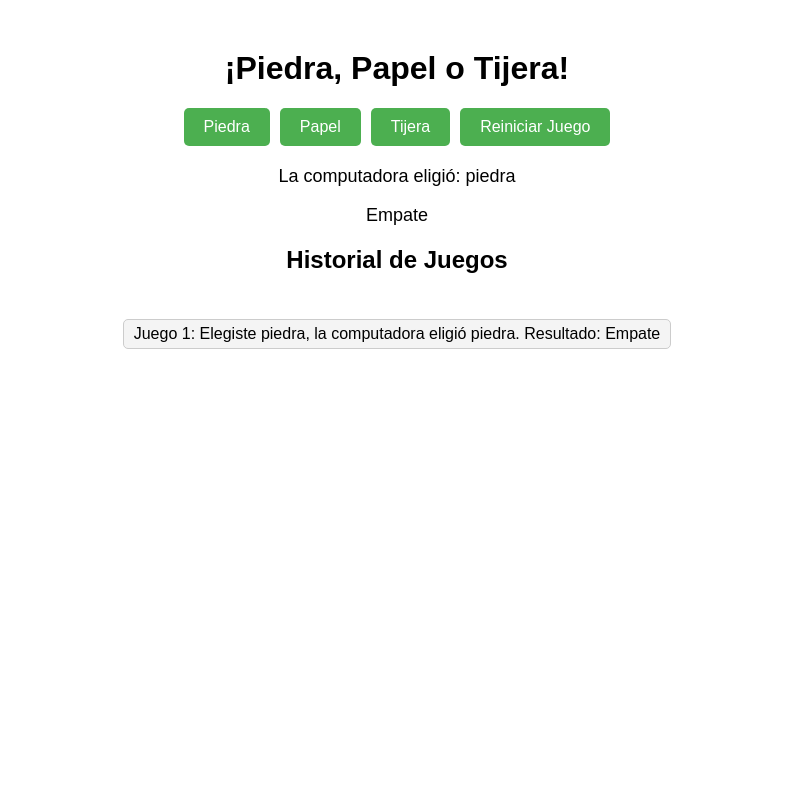
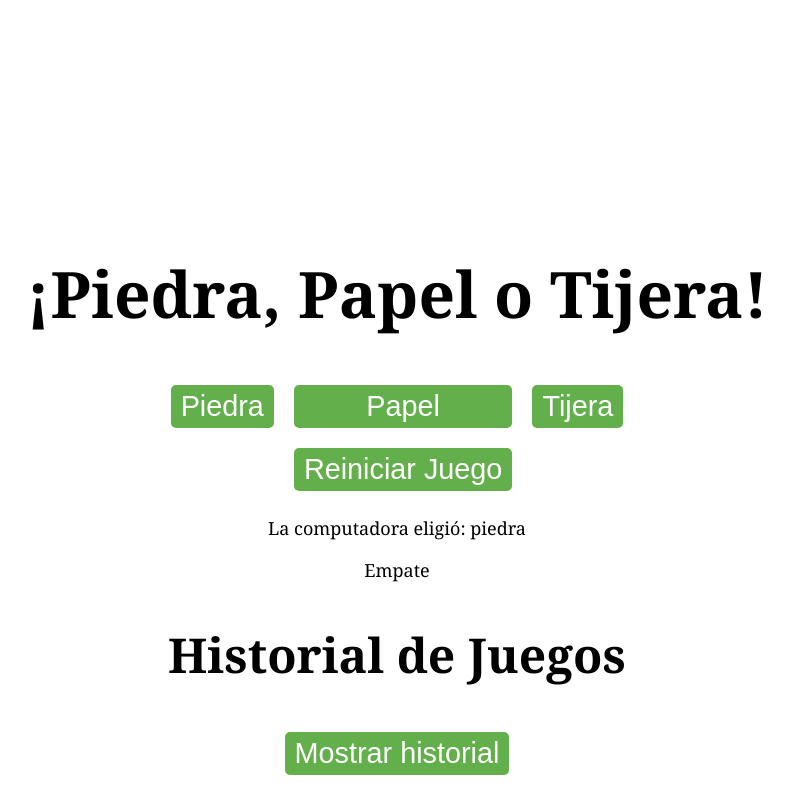
Before and after one commit to notnawe/Piedra-papel-tijera, a plain HTML site: page index.html in a window 1280 px wide. Both pictures are taken after a click on the button "Piedra". Shown: the whole page, without its empty margins (243-1036 px from the left). Drawn offline with Linux system fonts and the light colour scheme.

Commit message:
Historial de partidas ahora quedan guardadas en LocalStorage y el historial ahora tiene la opcion de mostrar y ocultar. Se cambio la fuente Arial por Cambria. Centre todo el contenido al medio de la pagina.

```diff
--- a/CSS/styles.css
+++ b/CSS/styles.css
@@ -1,11 +1,14 @@
 body {
-    font-family: Arial, sans-serif;
+    font-family: Cambria, Cochin, Georgia, Times, 'Times New Roman', serif;
+    font-size: 200%;
     text-align: center;
-    margin-top: 50px;
+    margin-top: 250px;
 }
 
 #opciones {
-    display: flex;
+    display: grid;
+    grid-template-columns: repeat(3,auto);
+    grid-template-rows: center;
     justify-content: center;
     align-items: center;
     gap: 10px; /* Espacio entre los botones */
@@ -13,23 +16,25 @@ body {
 }
 
 button {
-    padding: 10px 20px;
-    font-size: 16px;
+    padding: 5px 10px;
+    font-size:90%;
     cursor: pointer;
-    background-color: #4CAF50;
+    background-color: #63af4c;
     color: white;
     border: none;
     border-radius: 5px;
     transition: background-color 0.3s;
+    margin: 5px;
 }
 
 button:hover {
-    background-color: #45a049;
+    background-color: #d4c717;
 }
 
 #reiniciar {
-    visibility: hidden; /* Oculto al inicio, hasta que el juego termine */
-
+    grid-column: 2 / 3;
+    grid-row: 2 / 3;
+    visibility: hidden;
 }
 
 #resultado {
@@ -38,17 +43,17 @@ button:hover {
 }
 
 #historial {
+    font-size: medium;
     margin-top: 20px;
     list-style: none;
     padding: 0;
-    text-align: left;
-    display: inline-block;
+    text-align: center;
+    display: none;
+
 }
 
 #historial li {
-    padding: 5px 10px;
-    background: #f4f4f4;
+    padding: 5px 20px;
     margin: 5px 0;
     border-radius: 5px;
-    border: 1px solid #ccc;
 }
--- a/JS/main.js
+++ b/JS/main.js
@@ -3,8 +3,9 @@ const eleccionComputadoraElem = document.getElementById("eleccionComputadora");
 const resultadoJuegoElem = document.getElementById("resultadoJuego");
 const botonReiniciar = document.getElementById("reiniciar");
 const historialElem = document.getElementById("historial");
+const botonMostrarHistorial = document.getElementById("mostrarHistorial");
 
-let historial = []; // Array para almacenar el historial de juegos
+let historial = JSON.parse(localStorage.getItem("historial")) || []; // Recuperar historial del localStorage o inicializarlo vacío
 
 // Función para generar la elección aleatoria de la computadora
 function eleccionComputadora() {
@@ -33,12 +34,12 @@ function actualizarHistorial() {
 
     historial.forEach((juego, index) => {
         const li = document.createElement("li");
-        li.textContent = `Juego ${index + 1}: Elegiste ${juego.jugador}, la computadora eligió ${juego.computadora}. Resultado: ${juego.resultado}`;
+        li.textContent = `Juego ${index + 1}: Tú elegiste ${juego.jugador}, la computadora eligió ${juego.computadora}. Resultado: ${juego.resultado}`;
         historialElem.appendChild(li);
     });
 }
 
-// Función principal para jugar, llamada al hacer clic en una opción
+// Función para jugar, llamada al hacer clic en una opción
 function jugar(eleccionJugador) {
     const eleccionComp = eleccionComputadora();
 
@@ -56,8 +57,8 @@ function jugar(eleccionJugador) {
         resultado: resultado
     });
 
-    // Actualizar el historial en la página
-    actualizarHistorial();
+    // Guardar el historial en el localStorage
+    localStorage.setItem("historial", JSON.stringify(historial));
 
     // Mostrar botón de reiniciar
     botonReiniciar.style.visibility = "visible";
@@ -69,3 +70,15 @@ function reiniciarJuego() {
     resultadoJuegoElem.textContent = "";
     botonReiniciar.style.visibility = "hidden"; // Ocultar nuevamente el botón de reiniciar
 }
+
+// Función para mostrar el historial
+function mostrarHistorial() {
+    if (historialElem.style.display === "none") {
+        actualizarHistorial(); // Actualizar el contenido del historial
+        historialElem.style.display = "block"; // Mostrar el historial
+        botonMostrarHistorial.textContent = "Ocultar Historial";
+    } else {
+        historialElem.style.display = "none"; // Ocultar el historial
+        botonMostrarHistorial.textContent = "Mostrar Historial";
+    }
+}
--- a/index.html
+++ b/index.html
@@ -23,7 +23,8 @@
     </div>
 
     <h2>Historial de Juegos</h2>
-    <ul id="historial"></ul> <!-- Lista para mostrar el historial -->
+    <button id="mostrarHistorial" onclick="mostrarHistorial()">Mostrar historial</button>
+    <ul id="historial" style="display: none;"></ul> <!-- Lista para mostrar el historial -->
 
     <script src="JS/main.js"></script>
 </body>
```
